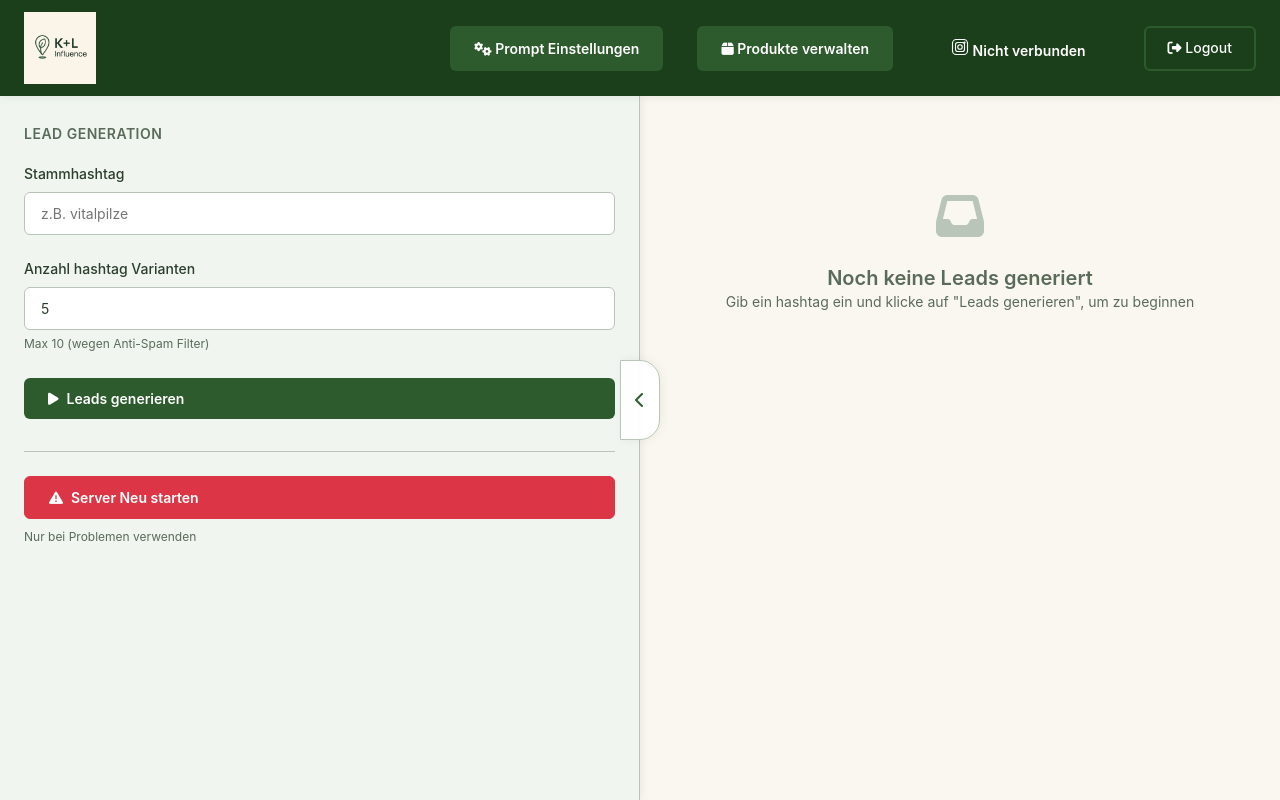
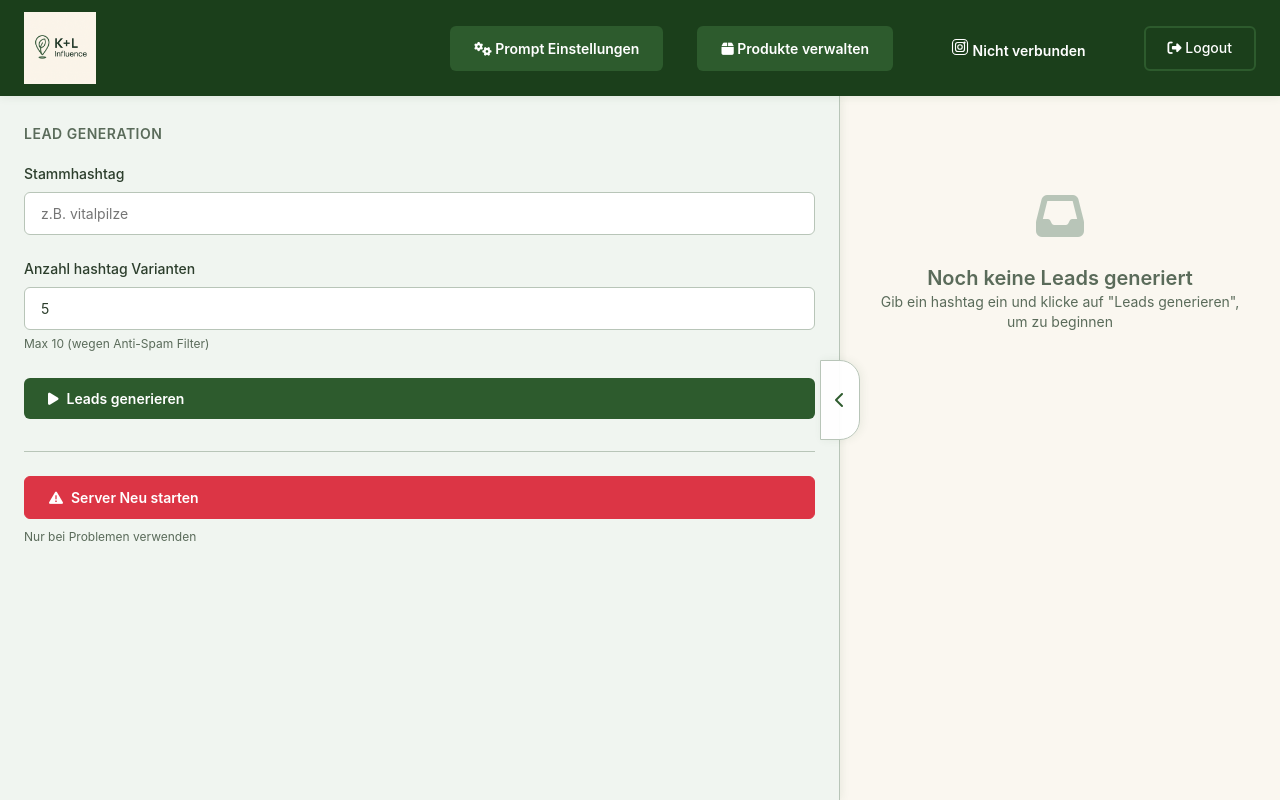
Before and after one commit to krautdawg/InfluencerLeadGenandOutreach, a Python web app: template templates/index.html in a window 1280 px wide. Run offline with Jinja, Linux system fonts and the light colour scheme; the template is opened without the code that fills it, so the values that code supplies are empty.

Commit message:
Adjust the width of the sidebar to improve content visibility
Change the CSS variable `--sidebar-width` from `640px` to `840px` in `static/kl-influence-style.css`.

Replit-Commit-Author: Agent
Replit-Commit-Session-Id: 3627b49b-6a72-4bdc-a579-a6206b273945
Replit-Commit-Checkpoint-Type: full_checkpoint
Replit-Commit-Screenshot-Url: https://storage.googleapis.com/screenshot-production-us-central1/d79d2222-637b-410b-a558-d4a3e5938800/3627b49b-6a72-4bdc-a579-a6206b273945/Z9ZBD5D

```diff
--- a/static/kl-influence-style.css
+++ b/static/kl-influence-style.css
@@ -60,7 +60,7 @@
 
   /* Layout */
   --container-max: 1200px;
-  --sidebar-width: 640px;
+  --sidebar-width: 840px;
   --header-height: 96px;
 
   /* Transitions */
```
